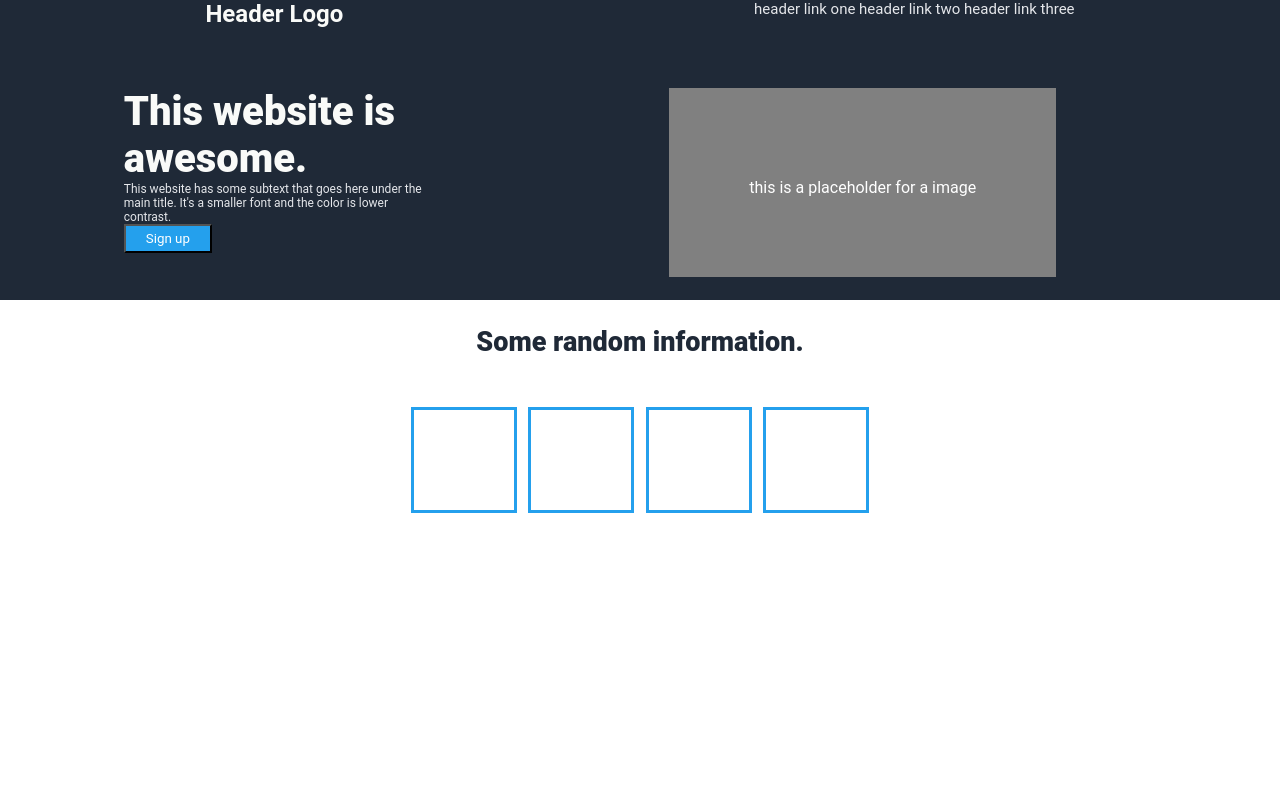
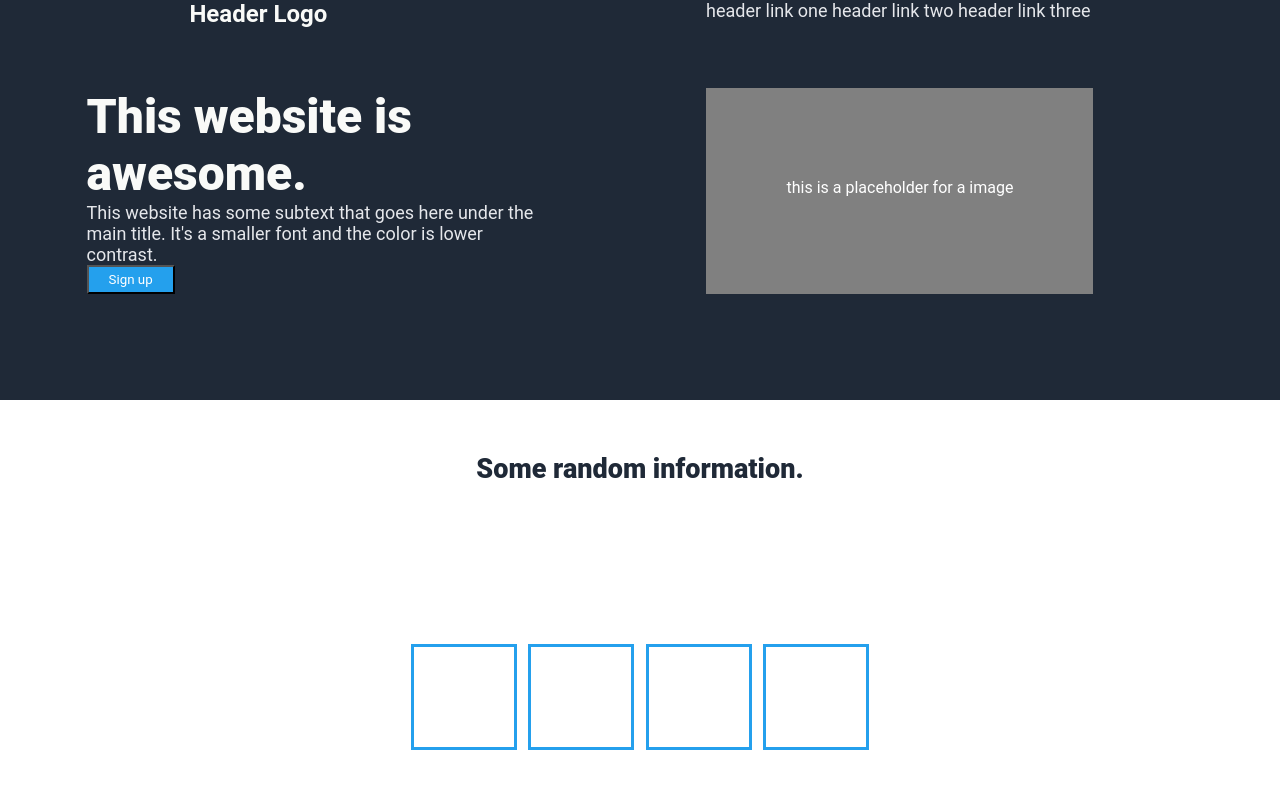
Before and after one commit to sauldevstuff/Landing-Page, a plain HTML site: page index.html in a window 1280 px wide. Drawn offline with Linux system fonts and the light colour scheme.

Commit message:
Changed font size for Hero main text, secondary text, and link text
Also made the header background to go lower.

```diff
--- a/styles.css
+++ b/styles.css
@@ -12,15 +12,15 @@ h1 {
     color: #F9FAF8;
 }
 p {
-    font-size: 15px;
+    font-size: 18px;
     color: #E5E7EB;
 }
 .header-box {
     background-color: #1F2937;
-    height: 300px;
+    height: 400px;
 }
 .bigger-font-size {
-    font-size: 40px;
+    font-size: 48px;
     font-weight: 900;
     color: #F9FAF8;
 }
@@ -30,7 +30,7 @@ p {
     margin-top: 60px;
 }
 .hero-text {
-    font-size: 12px;
+    font-size: 18px;
     color: #E5E7EB;
 }
 button {
@@ -49,7 +49,7 @@ button {
     display: flex;
     justify-content: center;
     align-items: center;
-    height: 130px;
+    height: 350px;
     font-size: 27px;
     font-weight: 900;
     color: #1F2937
```
